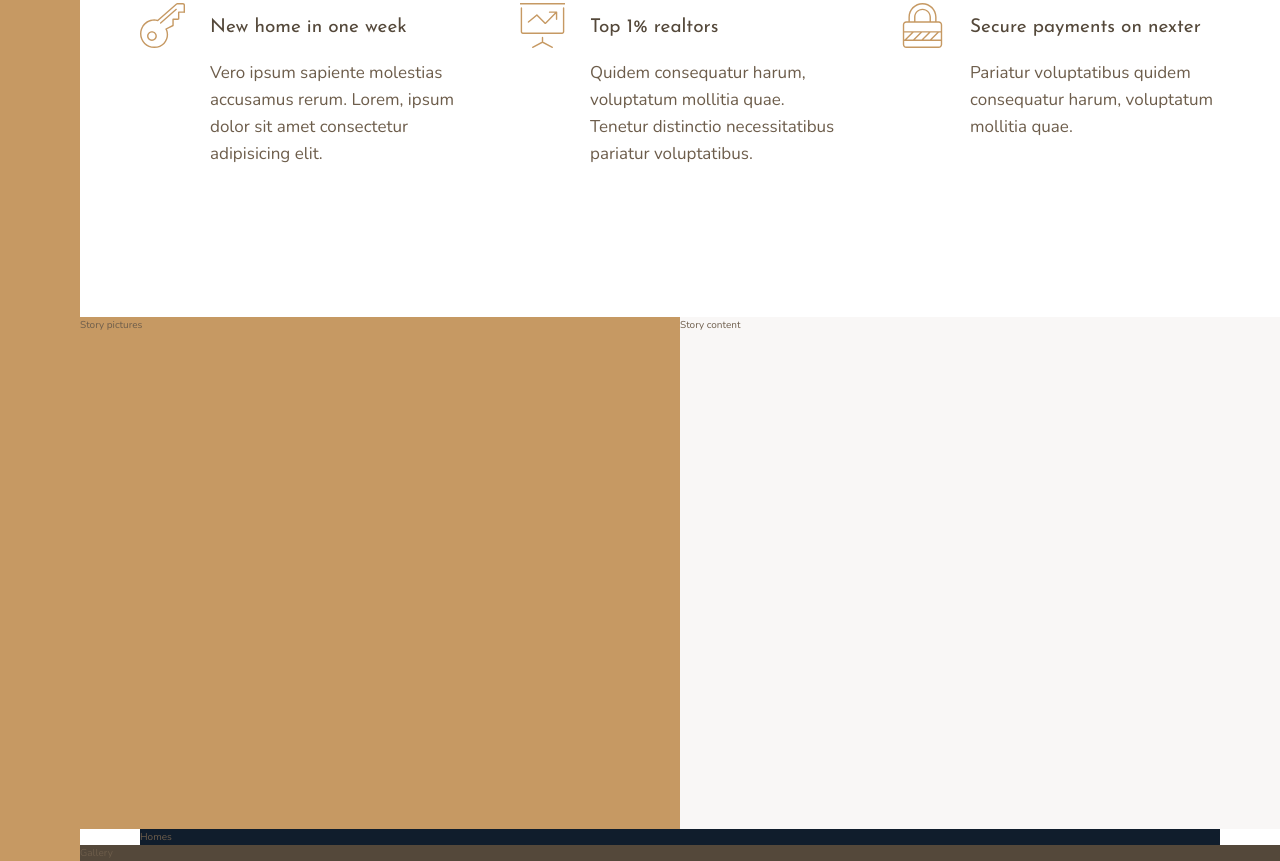
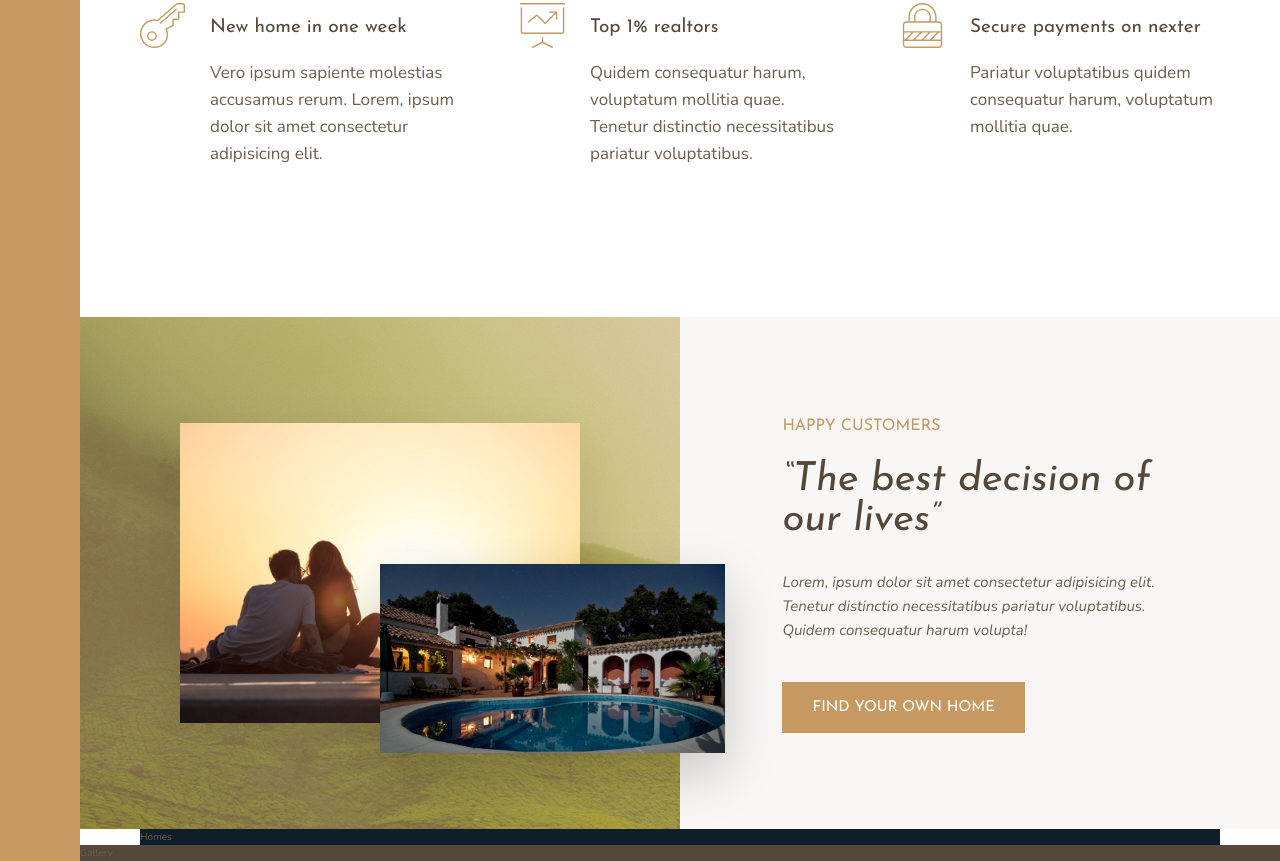
Before and after one commit to annafoldvari/nexter, a website: page index.html in a window 1280 px wide. Shown: the part 991-1852 px from the top of the page. Drawn offline with nearby package versions, Linux system fonts and the light colour scheme.

Commit message:
Story section added.

```diff
--- a/index.html
+++ b/index.html
@@ -77,11 +77,17 @@
         </section>
 
         <div class="story__pictures">
-            Story pictures
+            <img src="img/story-1.jpeg" alt="Couple with new house" class="story__img--1">
+            <img src="img/story-2.jpeg" alt="New house" class="story__img--2">
         </div>
 
         <div class="story__content">
-            Story content
+            <h3 class="heading-3 mb-sm">Happy Customers</h3>
+            <h2 class="heading-2 heading-2--dark mb-md">&ldquo;The best decision of our lives&rdquo;</h2>
+            <p class="story__text">
+                Lorem, ipsum dolor sit amet consectetur adipisicing elit. Tenetur distinctio necessitatibus pariatur voluptatibus. Quidem consequatur harum volupta!
+            </p>
+            <button class="btn">Find your own home</button>
         </div>
 
         <section class="homes">
--- a/sass/_story.scss
+++ b/sass/_story.scss
@@ -2,10 +2,44 @@
   &__pictures {
     background-color: $color-primary;
     grid-column: full-start / col-end 4;
+    background-image: linear-gradient(rgba($color-primary, .5), rgba($color-primary, .5)), url(../img/back.jpg);
+
+    display: grid;
+    grid-template-rows: repeat(6, 1fr);
+    grid-template-columns: repeat(6, 1fr);
+    align-items: center;
+  }
+
+  &__img--1 {
+    width: 100%;
+    grid-row: 2 / 6;
+    grid-column: 2 / 6;
+    box-shadow: 0 2rem 5rem rgba(#000, .1);
+  }
+
+  &__img--2 {
+    width: 115%;
+    grid-row: 4 / 6;
+    grid-column: 4 / 7;
+    z-index: 20;
+    box-shadow: 0 2rem 5rem rgba(#000, .2);
   }
 
   &__content {
     background-color: $color-grey-light-1;
     grid-column: col-start 5 / full-end;
+
+    padding: 6rem 8vw;
+    display:flex;
+    flex-direction: column;
+    justify-content: center;
+    align-items: flex-start;
+
+  }
+
+  &__text {
+    font-size: 1.5rem;
+    font-style: italic;
+    margin-bottom: 4rem;
   }
 }
--- a/sass/_typography.scss
+++ b/sass/_typography.scss
@@ -10,10 +10,20 @@
 
 .heading-2 {
   @extend %heading;
+  font-size: 4rem;
+  font-style: italic;
+  line-height: 1;
+
+  &--light { color: $color-grey-light-1;}
+
+  &--dark { color: $color-grey-dark-1;}
 }
 
 .heading-3 {
   @extend %heading;
+  font-size: 1.6rem;
+  color: $color-primary;
+  text-transform: uppercase;
 }
 
 
@@ -25,3 +35,25 @@
 
   &--dark { color: $color-grey-dark-1;}
 }
+
+.btn {
+  background-color: $color-primary;
+  color: #fff;
+  border: none;
+  border-radius: 0;
+  font-family: $font-display;
+  font-size: 1.5rem;
+  text-transform: uppercase;
+  padding: 1.8rem 3rem;
+  cursor: pointer;
+  transition: all .2s;
+
+  &:hover {
+    background-color: $color-primary-dark;
+  }
+}
+
+.mb-sm { margin-bottom: 2rem; }
+.mb-md { margin-bottom: 3rem; }
+.mb-lg { margin-bottom: 4rem; }
+.mb-hg { margin-bottom: 8rem; }
```
Also changed, not shown: css/style.css.
